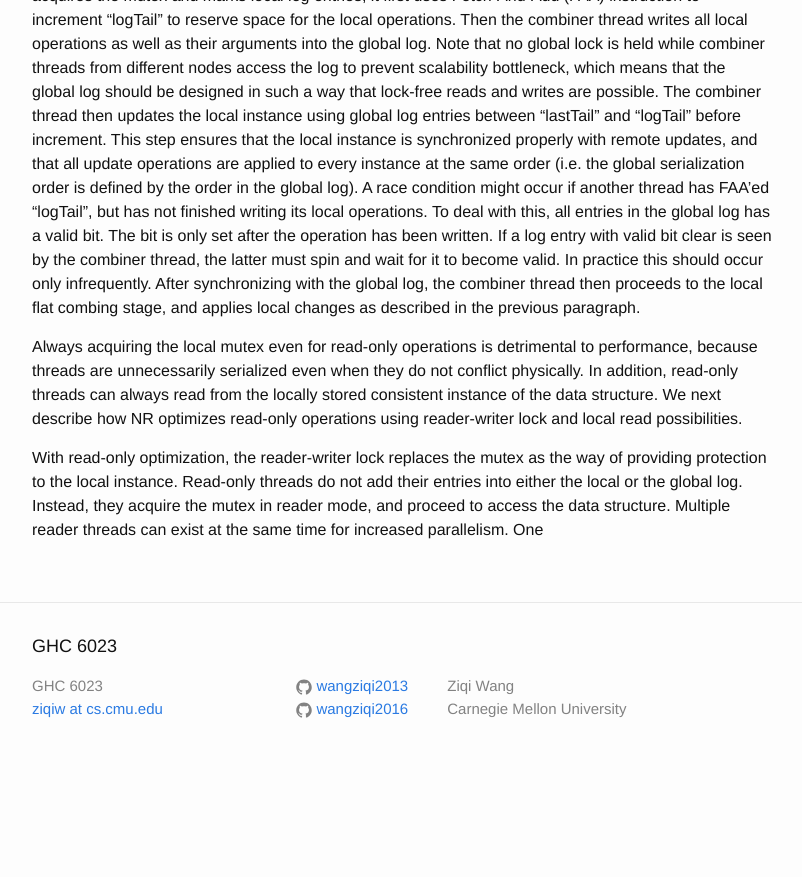
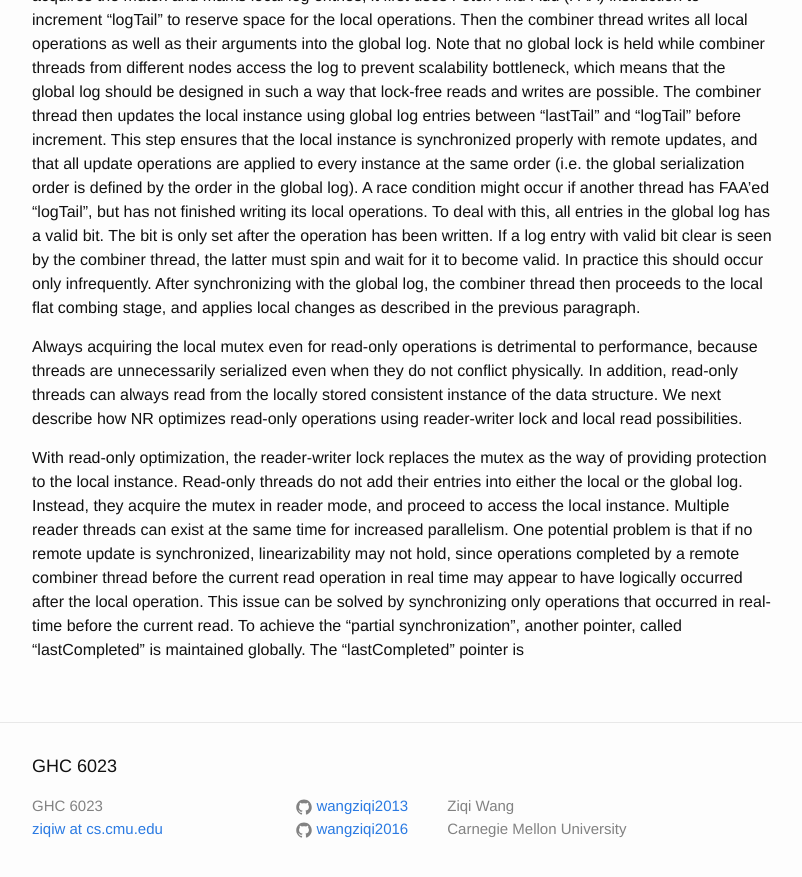
Before and after one commit to wangziqi2013/wangziqi2013.github.io, a Jekyll site: the page built from _posts/2019-01-09- black-box-concurrent-data-structures-for-numa-architectures.markdown, in a window 1280 px wide and 900 px high, scrolled down 1585 px. Shown: the top 877 px of the window, without its empty margins (238-1040 px from the left). Built offline with Jekyll 4.4.1, drawn with Linux system fonts in a browser that asks for light colours; before the commit the page ends 2365 px from its top, so only the background shows below that.

Commit message:
Working on linearizability

```diff
--- a/_posts/2019-01-09- black-box-concurrent-data-structures-for-numa-architectures.markdown
+++ b/_posts/2019-01-09- black-box-concurrent-data-structures-for-numa-architectures.markdown
@@ -73,5 +73,9 @@ using reader-writer lock and local read possibilities.
 
 With read-only optimization, the reader-writer lock replaces the mutex as the way of providing protection to the
 local instance. Read-only threads do not add their entries into either the local or the global log. Instead, they
-acquire the mutex in reader mode, and proceed to access the data structure. Multiple reader threads can exist at
-the same time for increased parallelism. One
+acquire the mutex in reader mode, and proceed to access the local instance. Multiple reader threads can exist at
+the same time for increased parallelism. One potential problem is that if no remote update is synchronized,
+linearizability may not hold, since operations completed by a remote combiner thread before the current read operation
+in real time may appear to have logically occurred after the local operation. This issue can be solved by synchronizing
+only operations that occurred in real-time before the current read. To achieve the "partial synchronization",
+another pointer, called "lastCompleted" is maintained globally. The "lastCompleted" pointer is
```
